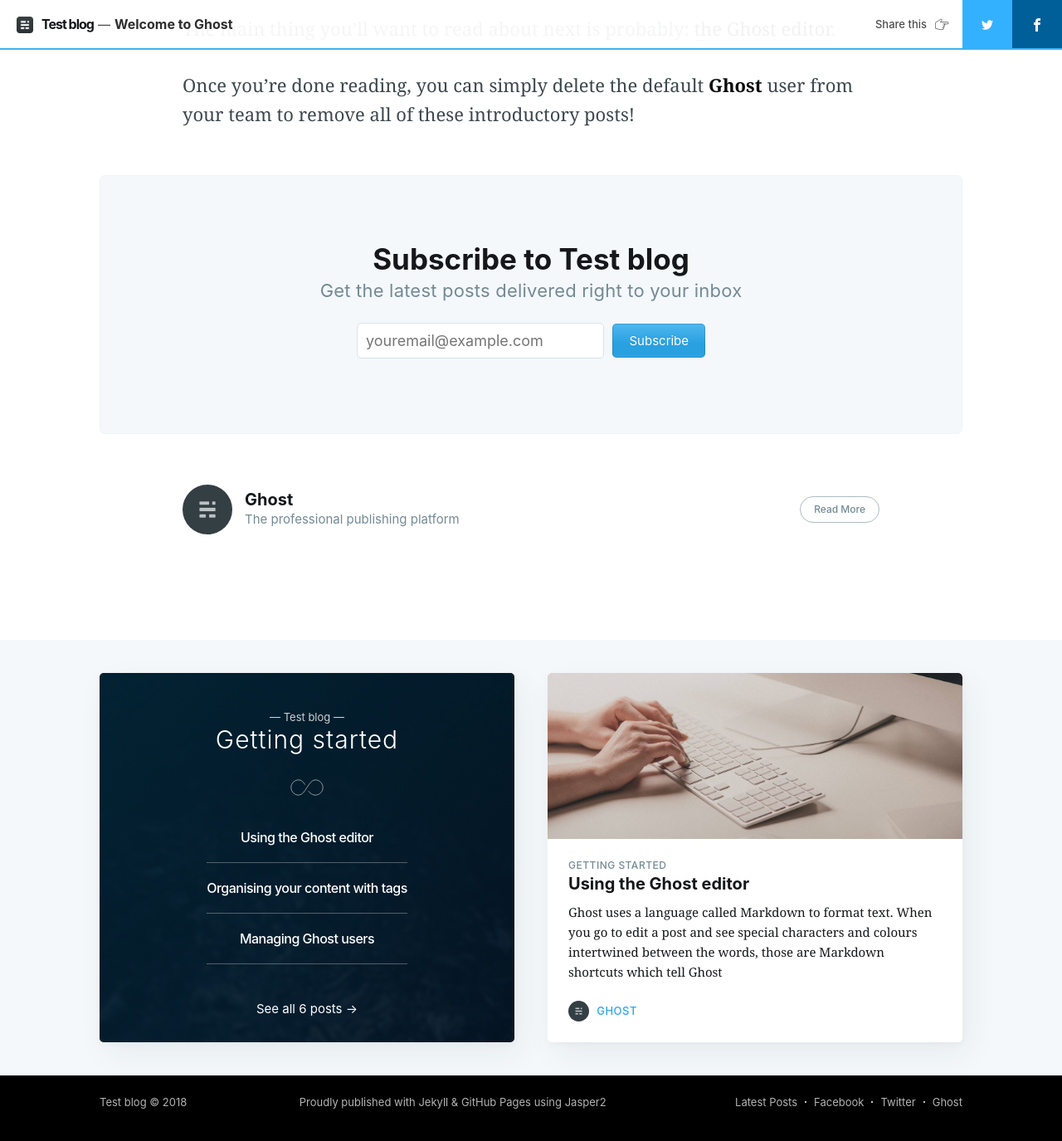
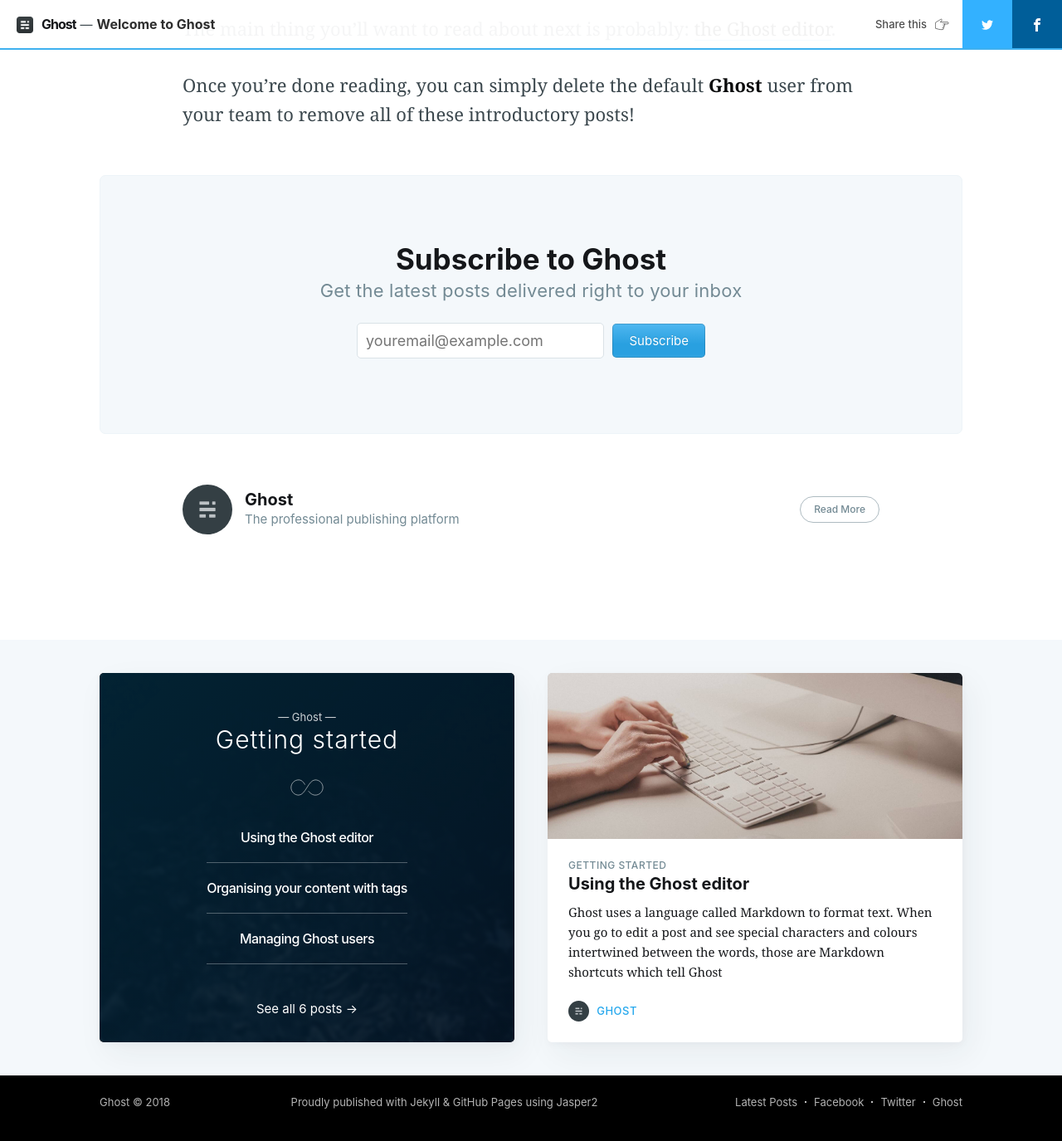
Before and after one commit to DasomKang/dasomkang.github.io, a Jekyll site: the page built from _posts/2017-07-27-welcome.md, in a window 1280 px wide and 1400 px high, scrolled down 1850 px. Shown: the top 1375 px of the window at 83% size. Built offline with Jekyll 4.4.1, drawn with Linux system fonts in a browser that asks for light colours; nearby versions of some CDN libraries; comment, search, counter and statistics services are not loaded.

Commit message:
modify _config.yml

```diff
--- a/_config.yml
+++ b/_config.yml
@@ -1,28 +1,21 @@
 # Jekyll configuration
 markdown: kramdown
 highlighter: rouge
-paginate: 10 # it will paginate after this number
+paginate: 100 # it will paginate after this number
 language: 'en-uk'
 
-
-
 # edit baseurl to simply '/' if using as your personal page (instead of a project page)
-baseurl: /
+baseurl: /jasper2/
 
 # Website info
-title: Test blog
+title: Ghost
 description: The professional publishing platform
-
 cover: assets/images/blog-cover.jpg
 logo: assets/images/blog-icon.png
 logo_dark: assets/images/favicon.png
 favicon: assets/images/favicon.png
-
-production_url: https://dasomkang.github.io
-source_url: https://github.com/DasomKang/dasomkang.github.io/
-
-
-
+production_url: https://myJekyll.github.io/jasper2/
+source_url: https://github.com/myJekyll/jasper2/
 
 # Social info
 navigation: True # show the navbar links
@@ -74,13 +67,13 @@
 # or "master" otherwise
 safe: False
 lsi: False
-username: DasomKang
-repo: dasomkang.github.io
+username: myJekyll
+repo: jasper2
 branch: master
-relative_source: ""
-destination: ""
-production_url:  https://dasomkang.github.io
-source_url:  https://github.com/DasomKang/dasomkang.github.io
+relative_source: ../jasper2/
+destination: ../jasper2-pages/
+production_url:  https://myJekyll.github.io/jasper2/
+source_url:  https://github.com/myJekyll/jasper2/
 
 exclude:
   - README.md
```
Also changed, not shown: Gemfile.lock.
